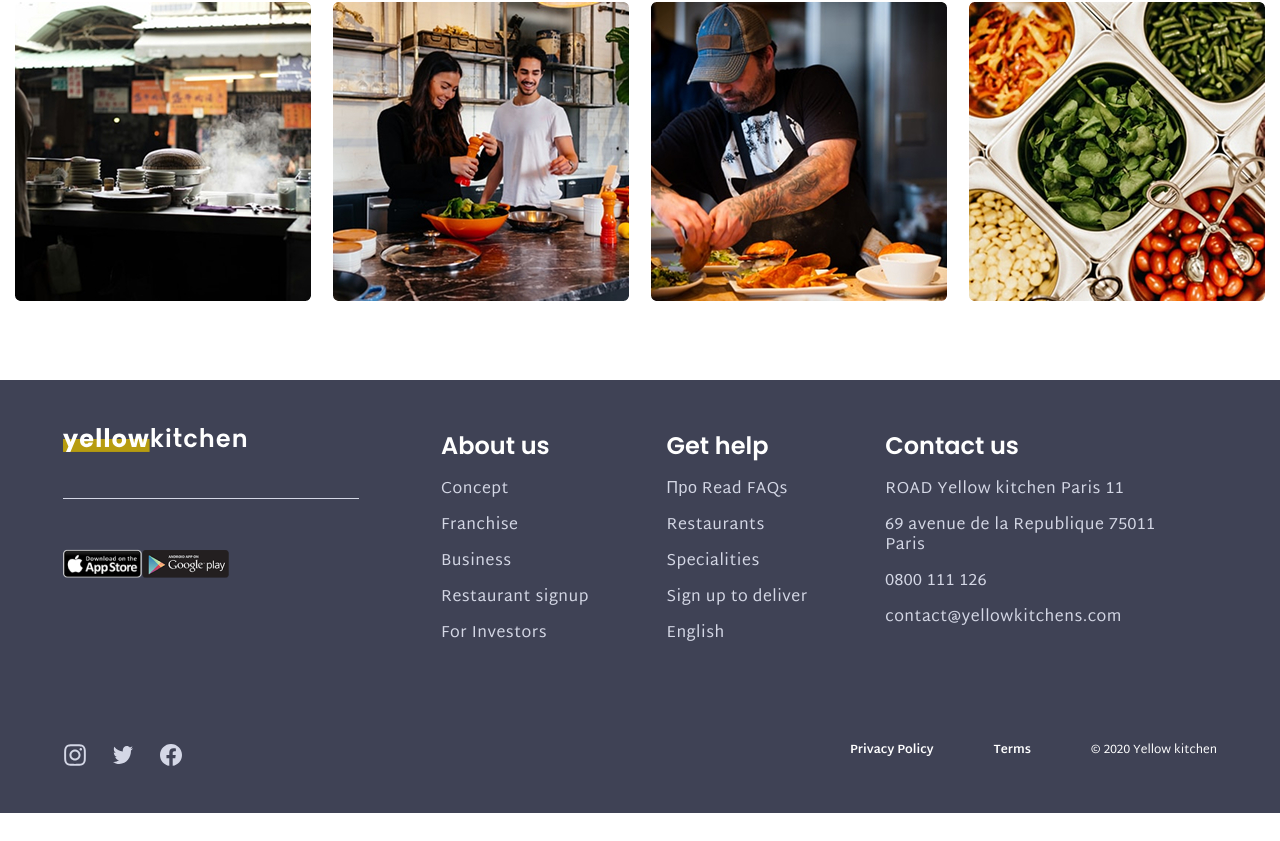
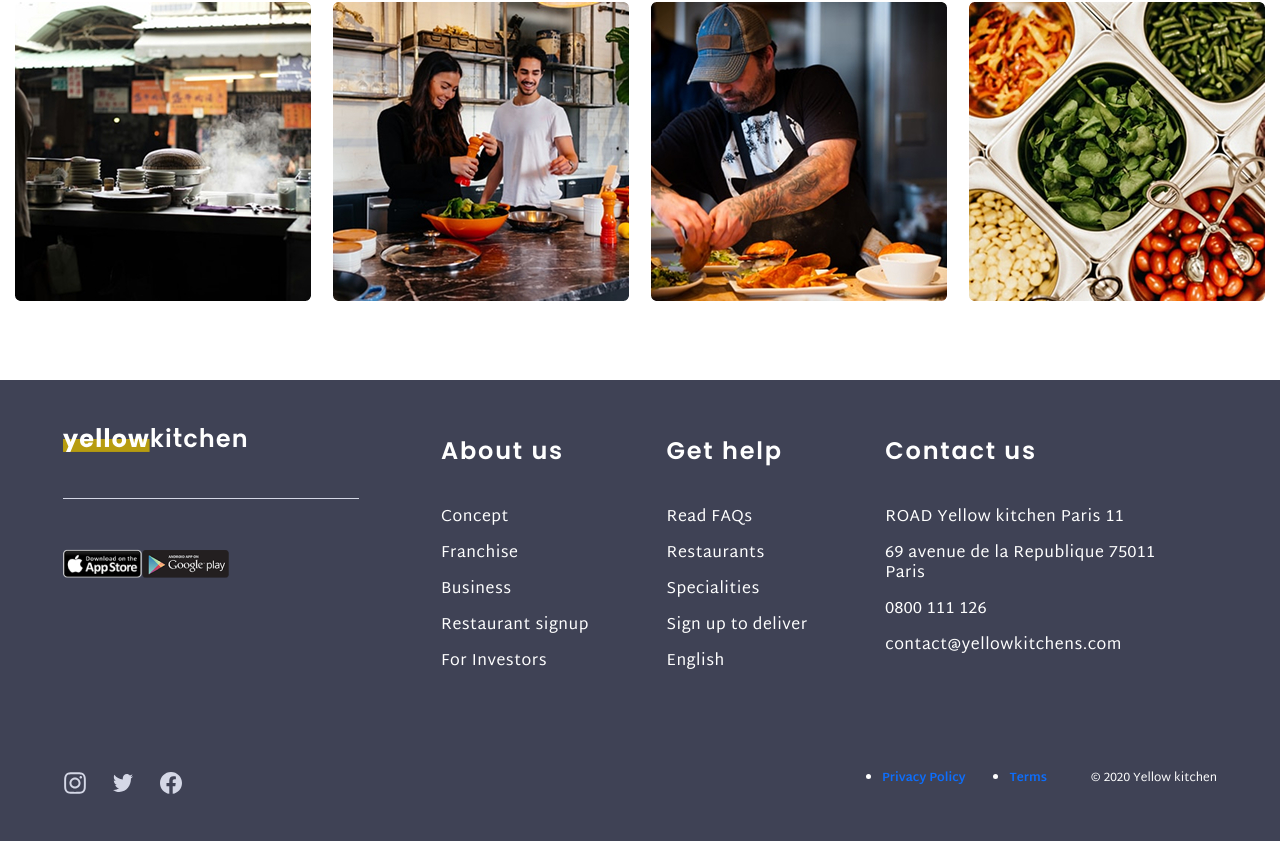
Before and after one commit to Trielawr/food-delivery, a React (Create React App) app: page / in a window 1280 px wide. Shown: the part 3245-4086 px from the top of the page. Before the commit the page ends 4058 px from the top, so only its background shows below. Built offline with nearby package versions, Linux system fonts and the light colour scheme.

Commit message:
Start changes in footer

```diff
--- a/src/components/Footer/Footer.jsx
+++ b/src/components/Footer/Footer.jsx
@@ -5,28 +5,39 @@ import  AppleStore  from './../../assets/Images/AppleStore.png';
 import  Googleplay  from './../../assets/Images/Googleplay.png';
 import { footerData } from '../../data/webdata';
 import FooterDataComponent from './FooterDataComponent';
+import Button from '../Button/Button';
 
 const Footer = () => {
   return (
     <footer className='footer'>
       <div className='container'>
       <div className='footer-nav'>
-        <nav className='footer-nav-logo'>
-          <a href="#" >
-            <Icon iconname='Logo-w' width={184} height={24}/>
-          </a>
-        </nav>
+         <nav className='footer-nav-logo'>
+           <div className='footer-nav-logo-icon'>
+             <a href="#" style={{width: '184px'}} >
+               <Icon iconname='Logo-w' width={184} height={24}/>
+             </a>
+           </div>
+         </nav>
           <div className='footer-nav-social'>
-            <a href="#" className='footer-nav-social-store'>
+            <a href='http://appstore.com/appstore' className='footer-nav-social-store'>
               <img src={AppleStore }  alt='AppleStore'/>
             </a>
-            <a href="#" className='footer-nav-social-google'>
+            <a href="https://play.google.com/store/apps?hl=en-us" className='footer-nav-social-google'>
               <img src={Googleplay }  alt='Googleplay'/>
             </a>
           </div>
             <ul className='footer-nav-list'>
               {footerData.map((item, index) =>
-                <li className='footer-nav-list-itemtitle' key={index}>{item.title}
+                <li key={index}>
+                  <h2>
+                    <Button
+                      className='footer-nav-list-itemtitle'
+                      type='link'
+                      text={item.title}
+                      href="#"
+                    />
+                </h2>
                   <FooterDataComponent item={ item.item }/>
                 </li>)}
             </ul>
@@ -43,11 +54,25 @@ const Footer = () => {
               <Icon iconname='fb' width={24} height={24}/>
             </a>
           </div>
-          <div className='footer-bottom-privacy'>
-            <a href="#">Privacy Policy</a>
-            <a href="#">Terms</a>
-            <p>© 2020 Yellow kitchen</p>
-          </div>
+          <ul className='footer-bottom-privacy'>
+            <li>
+              <Button
+                  type='link'
+                  text='Privacy Policy'
+                  href="#"
+              />
+            </li>
+            <li>
+              <Button
+                  type='link'
+                  text='Terms'
+                  href="#"
+              />
+            </li>
+            <span>
+              <p>© 2020 Yellow kitchen</p>
+            </span>
+          </ul>
       </div>
       </div>
     </footer>
--- a/src/components/Footer/Footer.scss
+++ b/src/components/Footer/Footer.scss
@@ -16,14 +16,15 @@
       padding-bottom: 70px;
       width: 296px;
 
-    svg {
-      align-items: start;
-    }
+      &-icon {
+         width: 184px;
+         align-items: start;
+      }
     }
 
     &-social {
       position: absolute;
-      top: 121px
+      top: 121px;
     }
 
     &-list {
@@ -34,9 +35,16 @@
       padding-left: 0px;
       gap: min(87px, 10%);
 
+      li::marker {     //виліз маркер не фактщо я його правильно забрала//
+        color: transparent;
+      }
+
+      h2 { //Нащо всі лінки огортати в h2 чи h5
+          margin-bottom: 24px;
+      }
+
       &-itemtitle {
         color: var(--primary-white);
-        list-style: none;
         flex-direction: row;
         font-family: 'Poppins', sans-serif;
         font-weight: 600;
@@ -45,19 +53,24 @@
 
       &-itemlist{
         flex-direction: column;
-        color: var(--secondary-light-gray);
-        list-style: none;
-        font-family: 'Martel Sans', sans-serif;
-        font-weight: 400;
-        font-size: 16px;
-        line-height: 20px;
-        letter-spacing: 0.5px;
 
-        li {
+        h5 {
           padding-top: 16px;
+          margin-block-end: 0px;
           position: relative;
           max-width: 297px;
+          color: var(--secondary-light-gray);
+          list-style: none;
+          font-family: 'Martel Sans', sans-serif;
+          font-weight: 400;
+          font-size: 16px;
+          line-height: 20px;
+          letter-spacing: 0.5px;
         }
+      }
+
+      &-subitem {
+        color: var(--primary-white);
       }
 
       ul {
@@ -85,6 +98,10 @@
         flex-direction: row;
         padding: 26px 24px 48px 0;
       }
+
+      a:hover {
+        use: aqua;
+      }
     }
 
     &-privacy {
@@ -99,17 +116,19 @@
       font-size: 12px;
       color: var(--primary-white);
 
-
-      a {
+      li {
         color: var(--primary-white);
         font-weight: 700;
       }
 
-      p {
+      a:hover {
+        color: #0d6efd;
+      }
+
+      span {
         margin-bottom: 0;
       }
     }
   }
 
-
 }
--- a/src/components/Footer/FooterDataComponent.jsx
+++ b/src/components/Footer/FooterDataComponent.jsx
@@ -1,17 +1,25 @@
 import React from 'react';
 import '../Footer/Footer.scss';
+import Button from '../Button/Button';
 
 const FooterDataComponent = ({ item }) => {
-    console.log('item', item);
+
   return (
-      <div>
+      <>
           <ul className='footer-nav-list-itemlist'>
               {item.map((subitem, index) =>
-                  <li className='footer-nav-list-item-sub' key={index}>
-                     {subitem.name}
+                  <li key={index}>
+                      <h5>
+                        <Button
+                            className='footer-nav-list-subitem'
+                            type='link'
+                            text={subitem.name}
+                            href={subitem.to} //не впевнена що лінк коректно додався
+                        />
+                      </h5>
                </li>)}
           </ul>
-    </div>
+    </>
   )
 }
 
--- a/src/components/Icon/Icon.scss
+++ b/src/components/Icon/Icon.scss
@@ -2,3 +2,7 @@
     display: flex;
     align-items: center;
 }
+
+icon:hover { //так і не поставилося
+    background: royalblue;
+}
--- a/src/data/webdata.jsx
+++ b/src/data/webdata.jsx
@@ -29,7 +29,7 @@ export const footerData = [
     item : [
       {
         to: '/aboutuspage',
-        name: 'Про Read FAQs',
+        name: 'Read FAQs',
       },
       {
         to: '/contactspage',
@@ -61,11 +61,11 @@ export const footerData = [
         name: '69 avenue de la Republique 75011 Paris',
       },
       {
-        to: '/categorypage',
+        to: 'tel:0800 111 126',
         name: '0800 111 126',
       },
       {
-        to: '/categorypage',
+        to: 'mail:contact@yellowkitchens.com',
         name: 'contact@yellowkitchens.com',
       },
     ]
```
